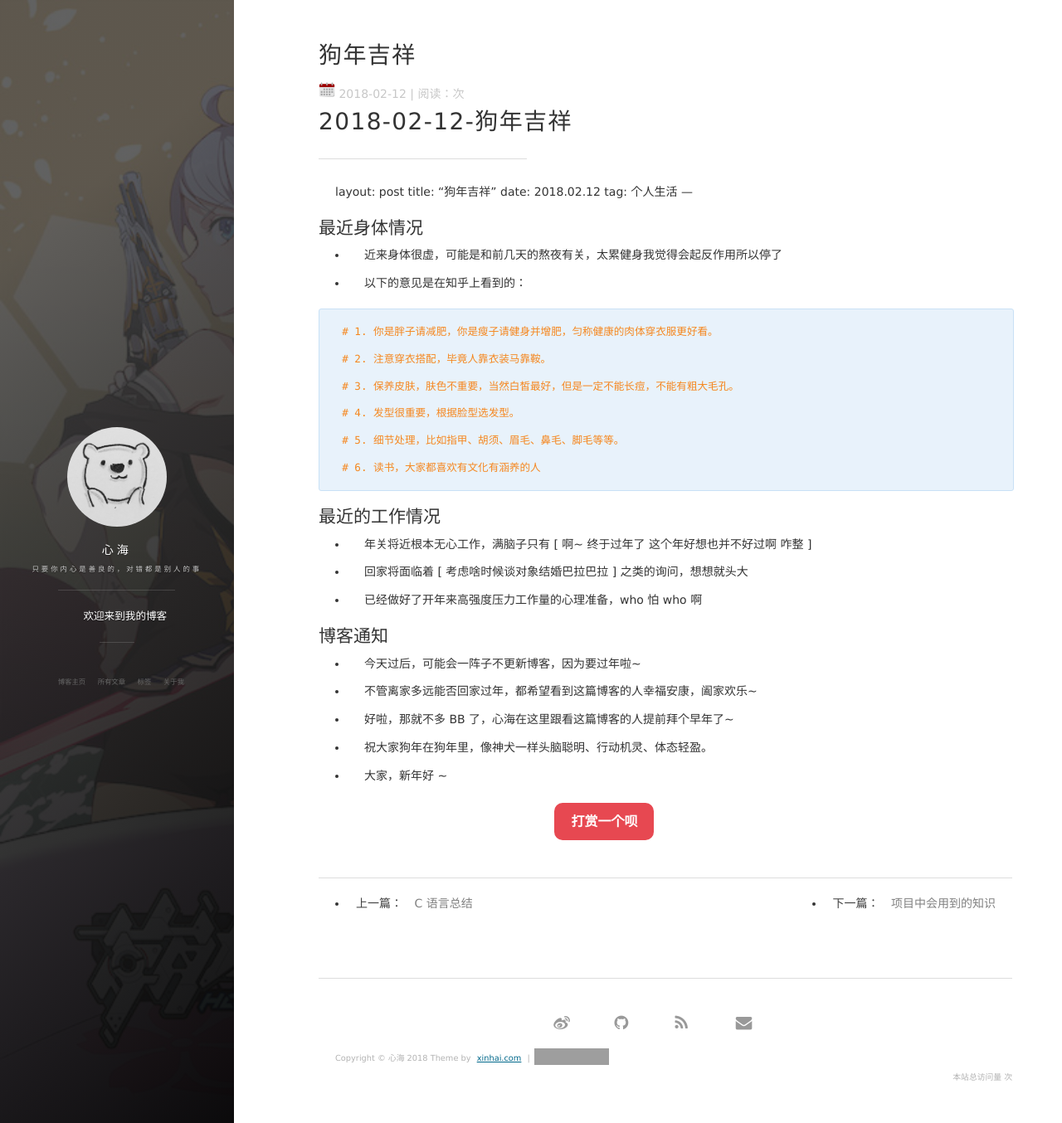
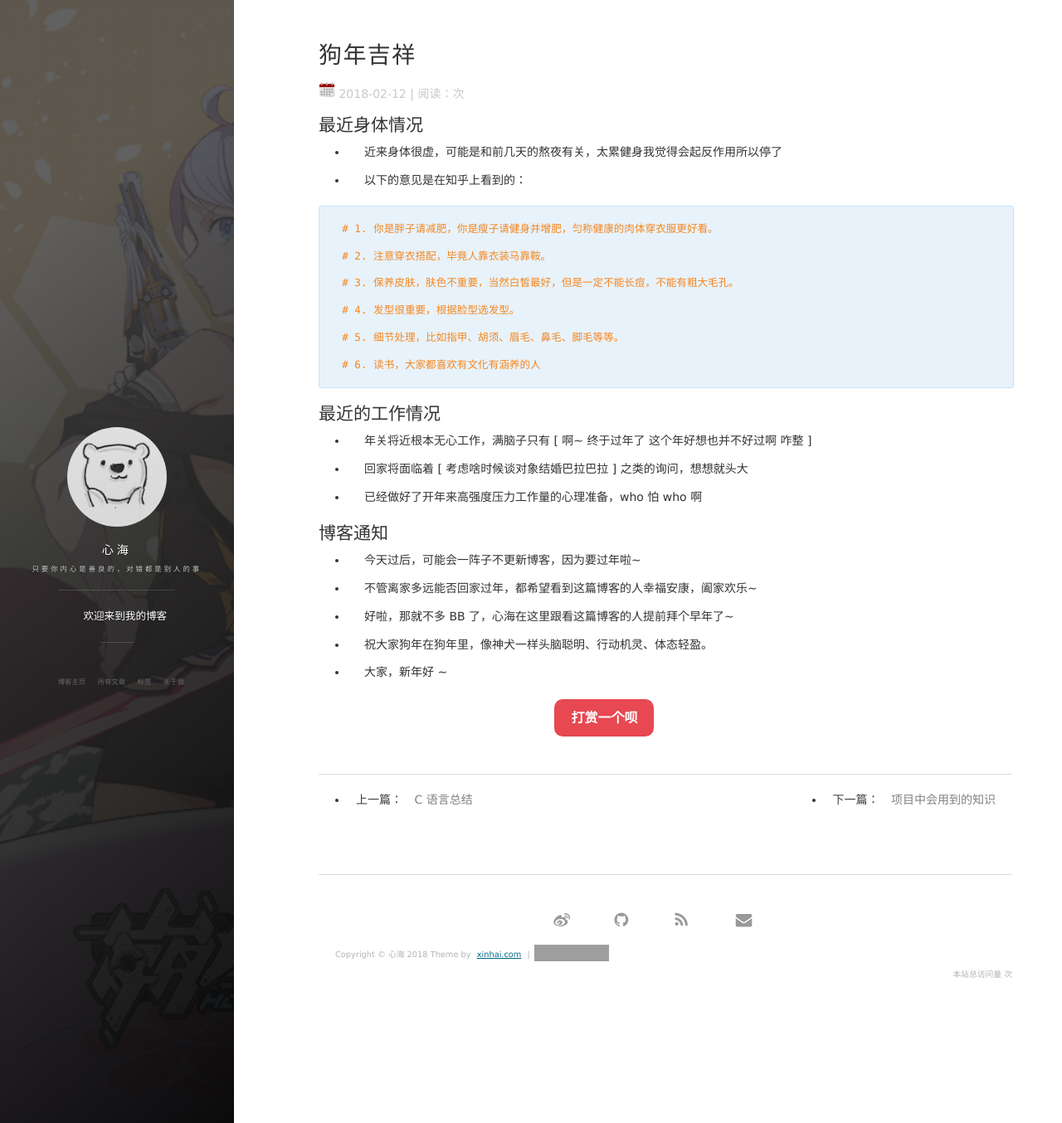
Before and after one commit to JiaZhiH/JiaZhiH.github.io, a Jekyll site: the page built from _posts/2018-02-12-狗年吉祥.md, in a window 1280 px wide and 1354 px high. Shown: the whole window at 83% size. Built offline with Jekyll 4.4.1, drawn with Linux system fonts in a browser that asks for light colours; nearby versions of some CDN libraries; our own code applies the rules of GitHub Pages for plain Markdown files; comment, search, counter and statistics services are not loaded; grey boxes are pictures that could not be loaded.

Commit message:
2018-02-12-04

```diff
--- a/_posts/2018-02-12-狗年吉祥.md
+++ b/_posts/2018-02-12-狗年吉祥.md
@@ -1,4 +1,3 @@
-# 2018-02-12-狗年吉祥
 ---
 layout: post
 title: "狗年吉祥"
```
